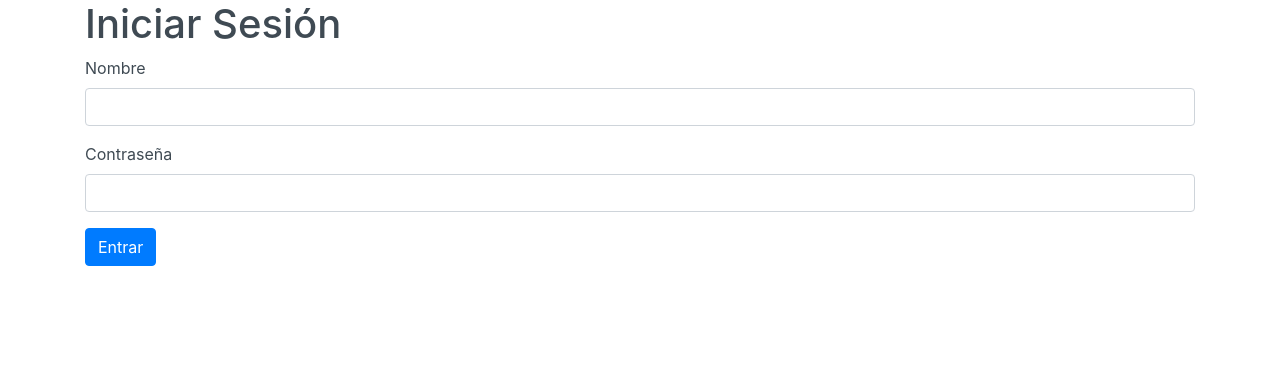
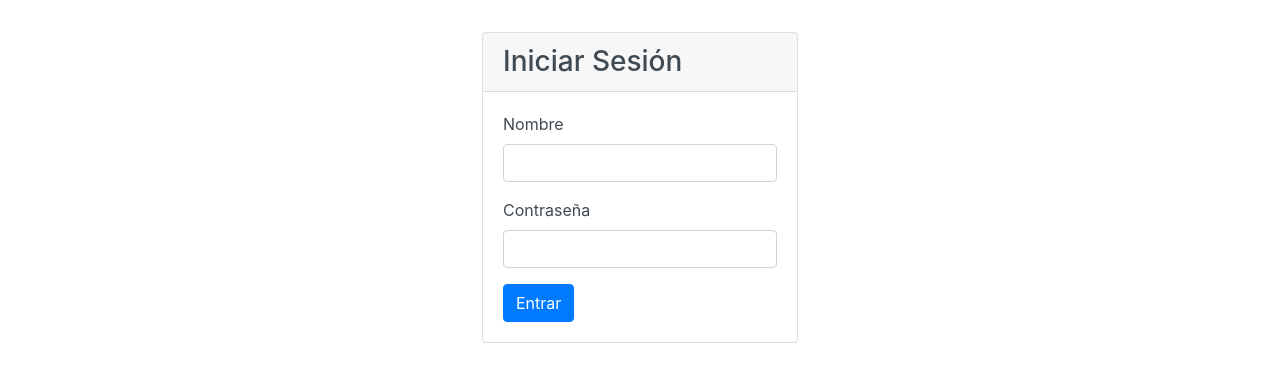
Before and after one commit to DCC-CC4401/Chefcitos, a Django app: page /login/ in a window 1280 px wide. Shown: the part 106-488 px from the top of the page. Run offline with Django 3.2, Linux system fonts and the light colour scheme; some libraries are stand-ins or nearby versions.

Commit message:
Formato 'carta' de formularios y agregado margen superior

```diff
--- a/chefcito/chefcitoapp/templates/chefcitoapp/login.html
+++ b/chefcito/chefcitoapp/templates/chefcitoapp/login.html
@@ -12,9 +12,13 @@
         {% endfor %}
     </ul>
     {% endif %}
-             <div class="content">
-                 <h1> Iniciar Sesión </h1>
-                 <form method="post" action="##" >
+    <div class="content" style="margin-top:2em">
+        <div class="row justify-content-center">
+            <div class="card">
+                <div class="card-header h3">Iniciar Sesión</div>
+                <div class="card-body">
+
+                    <form method="post" action="##">
                         {% csrf_token %}
                         <div class="form-group">
                             <label for="nombre_usuario">Nombre</label>
@@ -28,4 +32,7 @@
                     </form>
                 </div>
             </div>
+        </div>
+    </div>
+</div>
 {% endblock %}
--- a/chefcito/chefcitoapp/templates/chefcitoapp/registrarse.html
+++ b/chefcito/chefcitoapp/templates/chefcitoapp/registrarse.html
@@ -4,11 +4,11 @@
 
 {%block content %}
 
-<div class="container">
+<div class="container" style="margin-top:2em">
     <div class="row justify-content-center">
         <div class="col-md-8">
         <div class="card">
-            <div class="card-header">Registrarse</div>
+            <div class="card-header h3">Registrarse</div>
                 <div class="card-body">
                     {% if form.errors %}
                         {% for field in form %}
@@ -33,7 +33,6 @@
                             </div>
                         </form>
                     </div>
-
                 </div>
             </div>
         </div>
```
Lines whose indentation alone changed are shown as unchanged.
